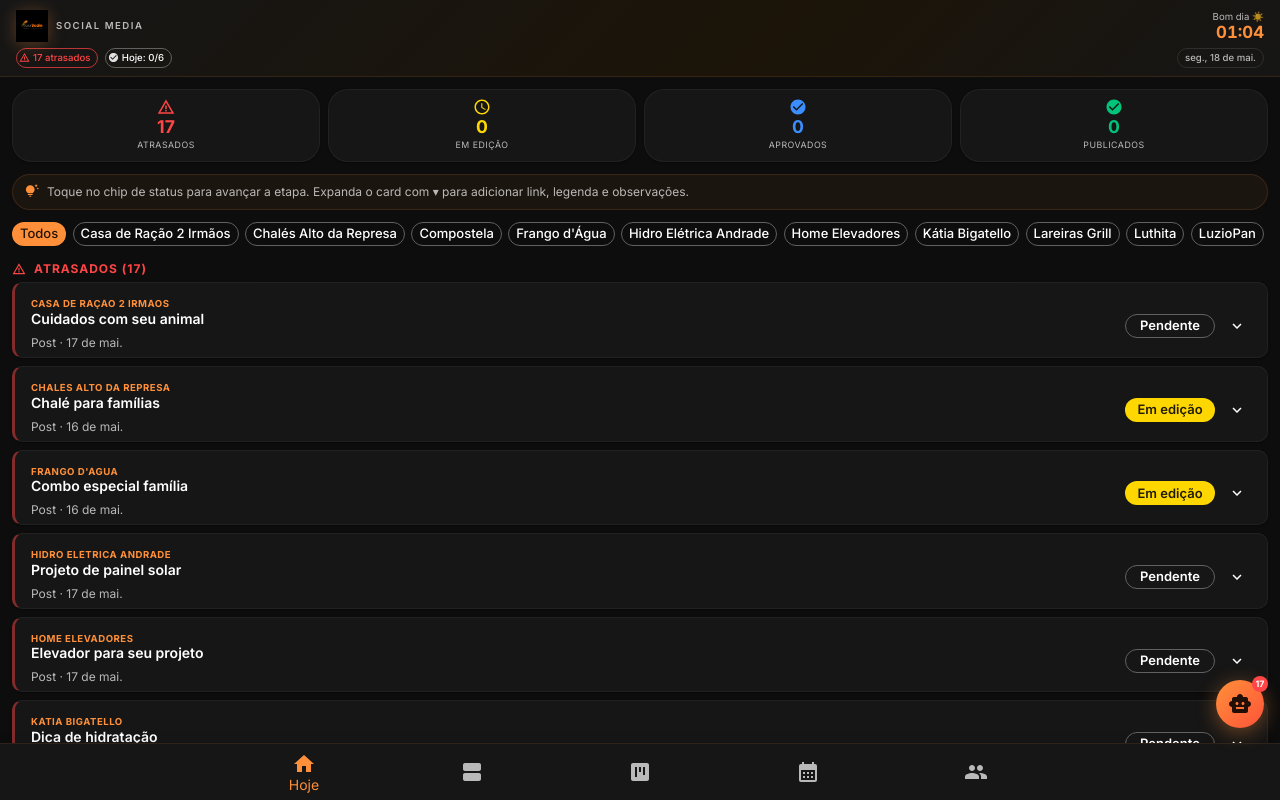
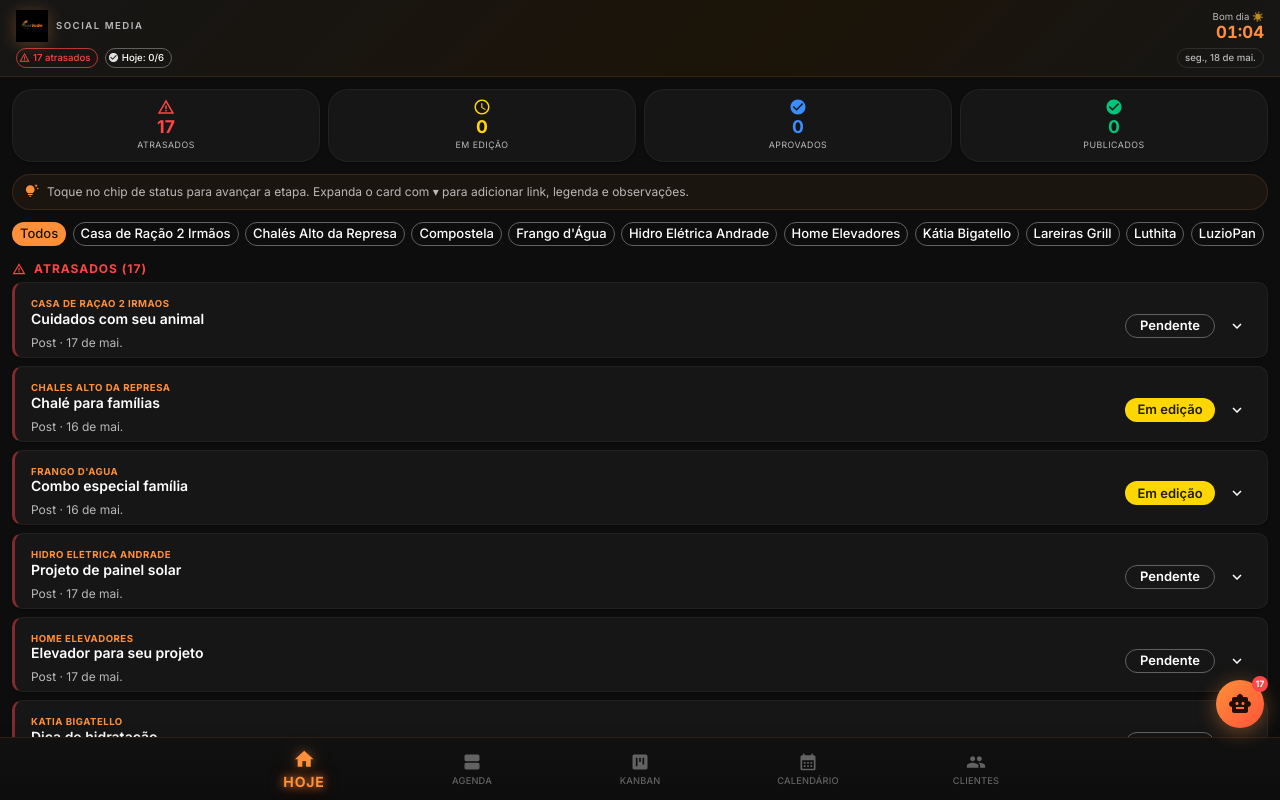
Before and after one commit to agenciadigitalscale/social-media-painel, a React (Vite) app: page / in a window 1280 px wide. Built offline with nearby package versions, Linux system fonts and the light colour scheme.

Commit message:
feat: navegação com labels sempre visíveis + efeito neon laranja ao clicar
Labels uppercase sempre visíveis, glow 3D no texto selecionado e animação
neonSmoke no ícone ao selecionar aba.

Co-Authored-By: Claude Sonnet 4.6 <noreply@anthropic.com>

```diff
--- a/src/App.tsx
+++ b/src/App.tsx
@@ -460,13 +460,67 @@ export default function App() {
         </Box>
 
         {/* ── Navegação inferior ───────────────────────── */}
-        <Paper elevation={8} square sx={{ borderTop: '1px solid rgba(255,144,57,0.1)' }}>
-          <BottomNavigation value={tab} onChange={(_, v) => setTab(v)} sx={{ bgcolor: 'background.paper' }}>
-            <BottomNavigationAction label="Hoje"       icon={<HomeIcon />} />
-            <BottomNavigationAction label="Agenda"     icon={<ViewAgendaIcon />} />
-            <BottomNavigationAction label="Kanban"     icon={<ViewKanbanIcon />} />
-            <BottomNavigationAction label="Calendário" icon={<CalendarMonthIcon />} />
-            <BottomNavigationAction label="Clientes"   icon={<PeopleIcon />} />
+        <Paper elevation={8} square sx={{
+          borderTop: '1px solid rgba(255,144,57,0.15)',
+          background: 'linear-gradient(180deg, #111 0%, #0d0d0d 100%)',
+        }}>
+          <BottomNavigation
+            showLabels
+            value={tab}
+            onChange={(_, v) => setTab(v)}
+            sx={{
+              bgcolor: 'transparent',
+              height: 62,
+              '@keyframes neonSmoke': {
+                '0%':   { filter: 'drop-shadow(0 0 2px #ff903988) drop-shadow(0 0 6px #ff903955)' },
+                '40%':  { filter: 'drop-shadow(0 0 10px #ff9039cc) drop-shadow(0 0 22px #ff5339aa) drop-shadow(0 0 40px #ff903966)' },
+                '100%': { filter: 'drop-shadow(0 0 4px #ff903966) drop-shadow(0 0 10px #ff903933)' },
+              },
+            }}
+          >
+            {[
+              { label: 'Hoje',       icon: <HomeIcon /> },
+              { label: 'Agenda',     icon: <ViewAgendaIcon /> },
+              { label: 'Kanban',     icon: <ViewKanbanIcon /> },
+              { label: 'Calendário', icon: <CalendarMonthIcon /> },
+              { label: 'Clientes',   icon: <PeopleIcon /> },
+            ].map(({ label, icon }, idx) => {
+              const selected = tab === idx
+              return (
+                <BottomNavigationAction
+                  key={label}
+                  label={label}
+                  icon={icon}
+                  sx={{
+                    minWidth: 0,
+                    px: 0.5,
+                    color: selected ? 'primary.main' : 'rgba(255,255,255,0.35)',
+                    transition: 'color 0.2s',
+                    '& .MuiBottomNavigationAction-label': {
+                      fontSize: '0.58rem',
+                      fontWeight: selected ? 800 : 500,
+                      letterSpacing: selected ? '0.06em' : '0.02em',
+                      textTransform: 'uppercase',
+                      opacity: '1 !important',
+                      mt: 0.3,
+                      ...(selected && {
+                        textShadow: '0 0 8px rgba(255,144,57,0.9), 0 0 16px rgba(255,83,57,0.5)',
+                        color: '#ff9039',
+                      }),
+                    },
+                    '& .MuiSvgIcon-root': {
+                      fontSize: selected ? '1.4rem' : '1.25rem',
+                      transition: 'all 0.2s',
+                      ...(selected && {
+                        animation: 'neonSmoke 0.6s ease-out forwards',
+                        color: '#ff9039',
+                      }),
+                    },
+                    '&.Mui-selected': { color: 'primary.main' },
+                  }}
+                />
+              )
+            })}
           </BottomNavigation>
         </Paper>
 
```
